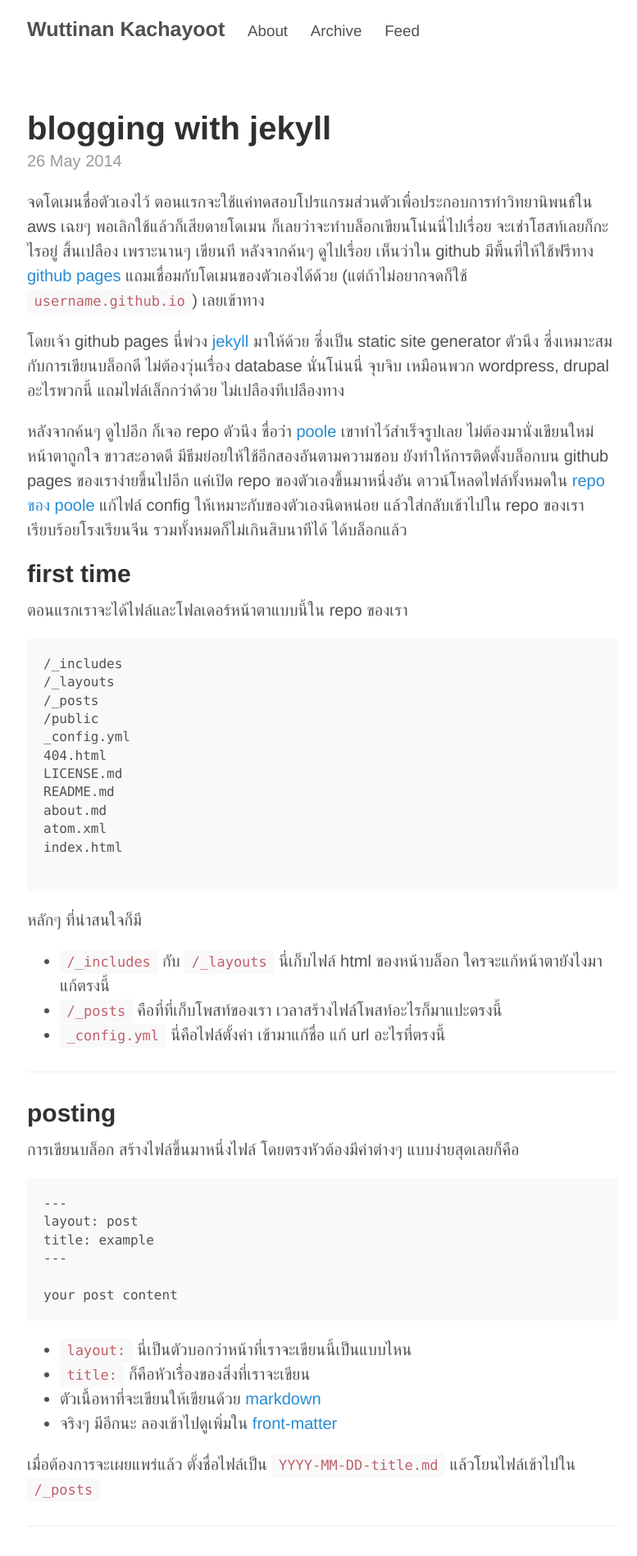
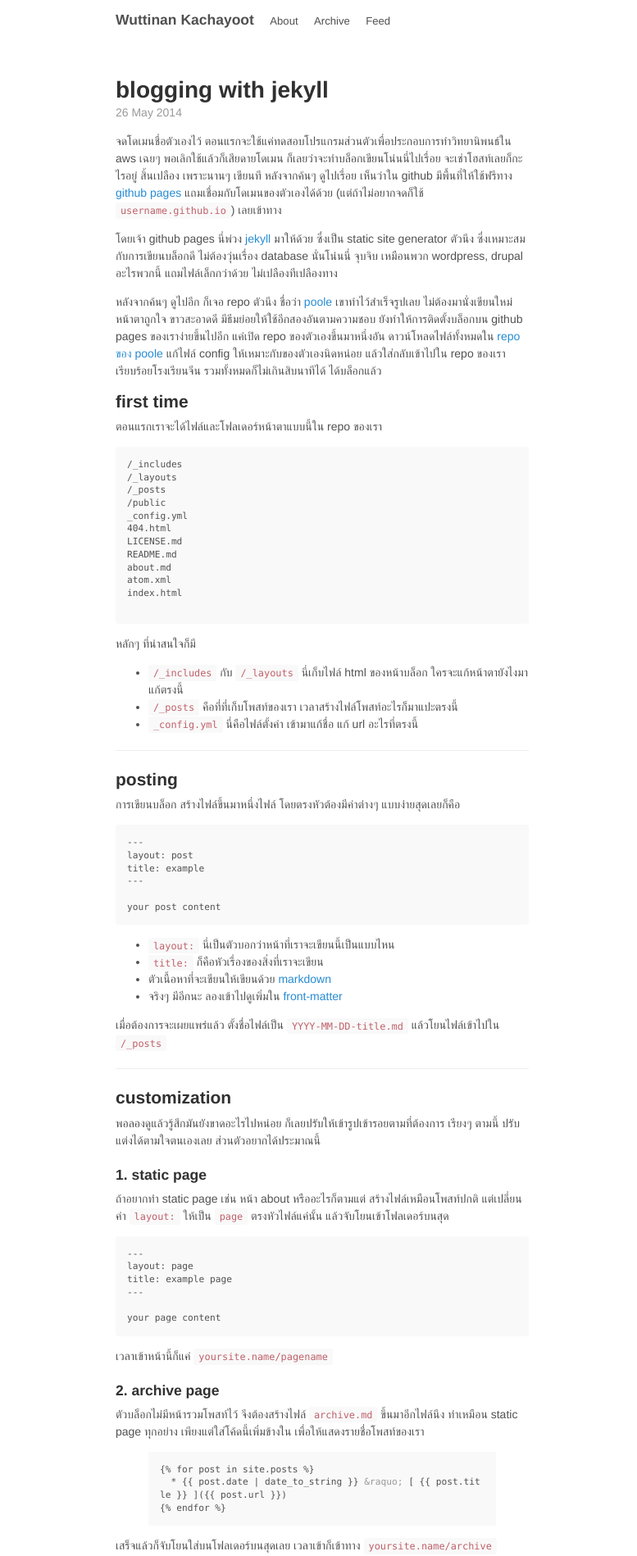
Before and after one commit to wuttinan/wuttinan.github.io, a Jekyll site: the page built from index.html, in a window 1280 px wide. Shown: the top 1898 px of the page at 82% size, without its empty margins (247-1024 px from the left). Built offline with Jekyll 4.4.1, drawn with Linux system fonts in a browser that asks for light colours; Markdown is read by kramdown in place of the engine named in the settings; the list of posts is cut into pages by our own code.

Commit message:
css edit

```diff
--- a/public/css/poole.css
+++ b/public/css/poole.css
@@ -49,12 +49,12 @@ body {
 
 html {
   font-family: "Helvetica Neue", Helvetica, Arial, sans-serif;
-  font-size: 16px;
+  font-size: 14px;
   line-height: 1.5;
 }
 @media (min-width: 38em) {
   html {
-    font-size: 20px;
+    font-size: 14px;
   }
 }
 
```
